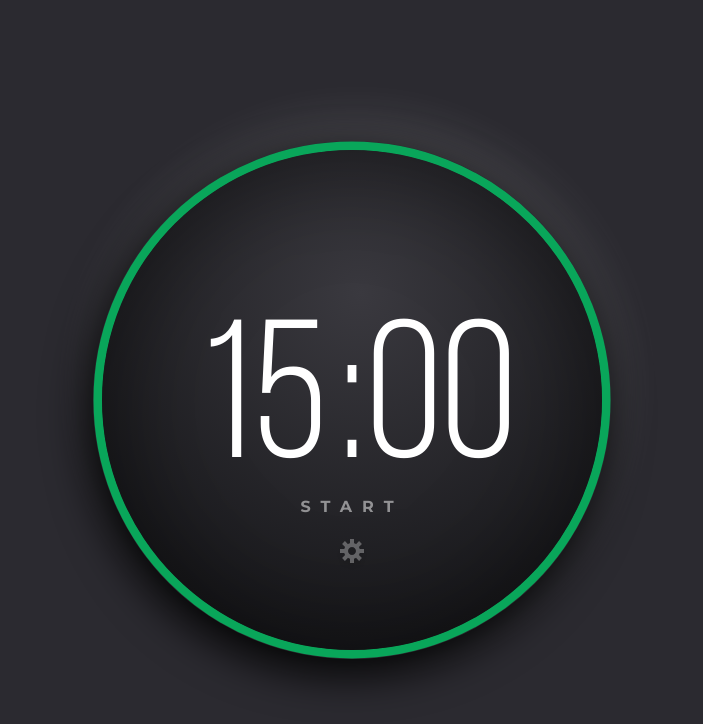
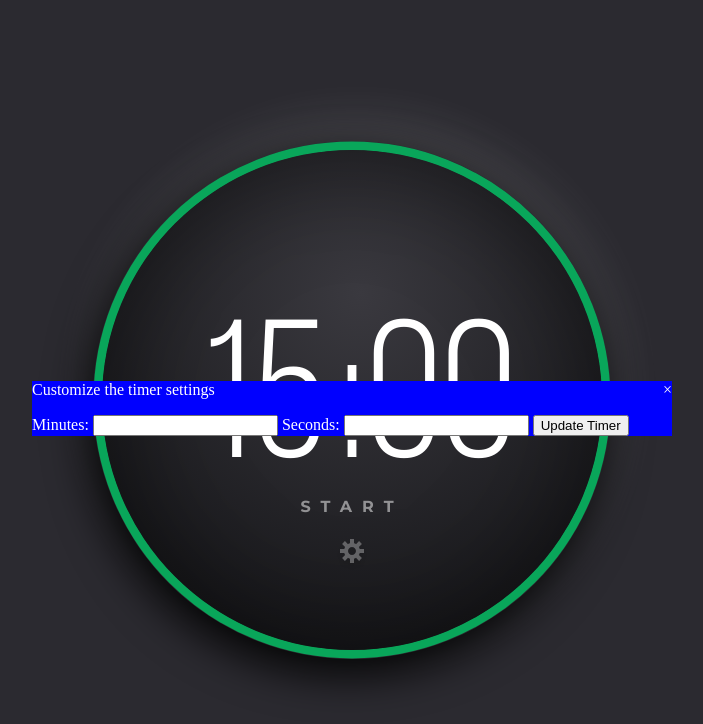
Before and after one commit to shehanpeiris/advent-of-js, a plain HTML site: page pomodoro-timer/index.html in a window 1280 px wide. Both pictures are taken after a click on the button 640 px from the left and 556 px from the top of the page. Shown: the whole page, without its empty margins (288-991 px from the left). Drawn offline with Linux system fonts and the light colour scheme; files whose address does not match are found by name.

Commit message:
modal to update timer settings is functional

```diff
--- a/pomodoro-timer/app.js
+++ b/pomodoro-timer/app.js
@@ -1,5 +1,9 @@
 // Definitions of elements or values
 const timerButton = document.getElementById("timer-button");
+const settingsButton = document.getElementById("settings-button");
+const settingsModal = document.getElementById("settings-modal");
+const modalClose = document.querySelector(".close-btn");
+const updateTimer = document.getElementById("update-timer-btn");
 let minutesValue = parseInt(document.querySelector("#minutes").value);
 let secondsValue = parseInt(document.querySelector("#seconds").value);
 let minutesText = document.querySelector("#minutes");
@@ -41,5 +45,30 @@ const stopTimer = () => {
     timerBoolean = false;
 };
 
+// Function for settings button
+const openSettings = () => {
+    settingsModal.style.display = "block";
+};
+
+const closeSettings = () => {
+    settingsModal.style.display = "none";
+};
+
+const updateSettings = () => {
+    minutesValue = document.getElementById("minutes-input").value;
+    secondsValue = document.getElementById("seconds-input").value;
+    minutesText.value = minutesValue;
+    secondsText.value = secondsValue < 10 ? "0" + secondsValue : secondsValue;
+    closeSettings();
+};
+
 // When you click the timer button, fire the runTimer function
 timerButton.addEventListener("click", runTimer);
+
+// When you click the settings button, fire the openSettings function
+settingsButton.addEventListener("click", openSettings);
+
+// When you click the x on the modal, close the modal
+modalClose.addEventListener("click", closeSettings);
+
+updateTimer.addEventListener("click", updateSettings);
--- a/pomodoro-timer/index.html
+++ b/pomodoro-timer/index.html
@@ -29,9 +29,20 @@
         </div>
       </div>
       <button class="start" id="timer-button">start</button>
-      <button class="settings">
+      <button class="settings" id="settings-button">
         <img src="images/gear.svg" alt="Settings" />
       </button>
+      <div class="modal" id="settings-modal">
+        <div class="modal-content">
+          <span class="close-btn">&times;</span>
+          <p>Customize the timer settings</p>
+          <label for="minutes-input">Minutes: </label>
+          <input type="number" id="minutes-input" name="minutes-input">
+          <label for="seconds-input">Seconds: </label>
+          <input type="number" id="seconds-input" name="seconds-input">
+          <button id="update-timer-btn">Update Timer</button>
+        </div>
+      </div>
     </div>
   </div>
   <script src="app.js"></script>
--- a/pomodoro-timer/styles.css
+++ b/pomodoro-timer/styles.css
@@ -112,3 +112,26 @@ input[type=text]:disabled {
 .settings:hover {
   opacity: 1;
 }
+
+.modal {
+  display: none;
+  position: fixed;
+  z-index: 1;
+  width: 50%;
+  height: 50%;
+  align-content: center;
+  align-self: center;
+}
+
+.modal-content {
+  position: relative;
+  background-color: blue;
+}
+
+.close-btn {
+  float: right;
+}
+
+.close-btn:hover {
+  color: darkblue;
+}
```
